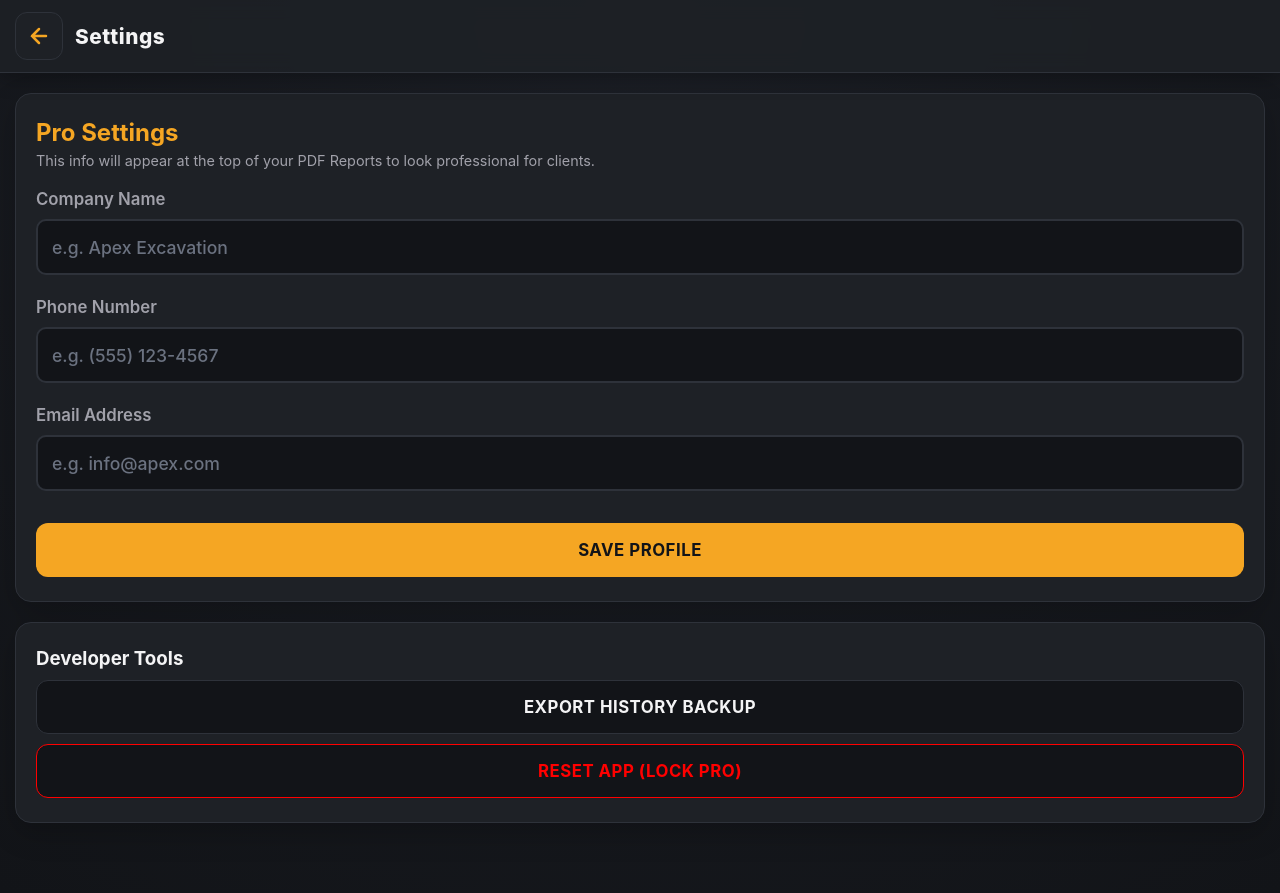
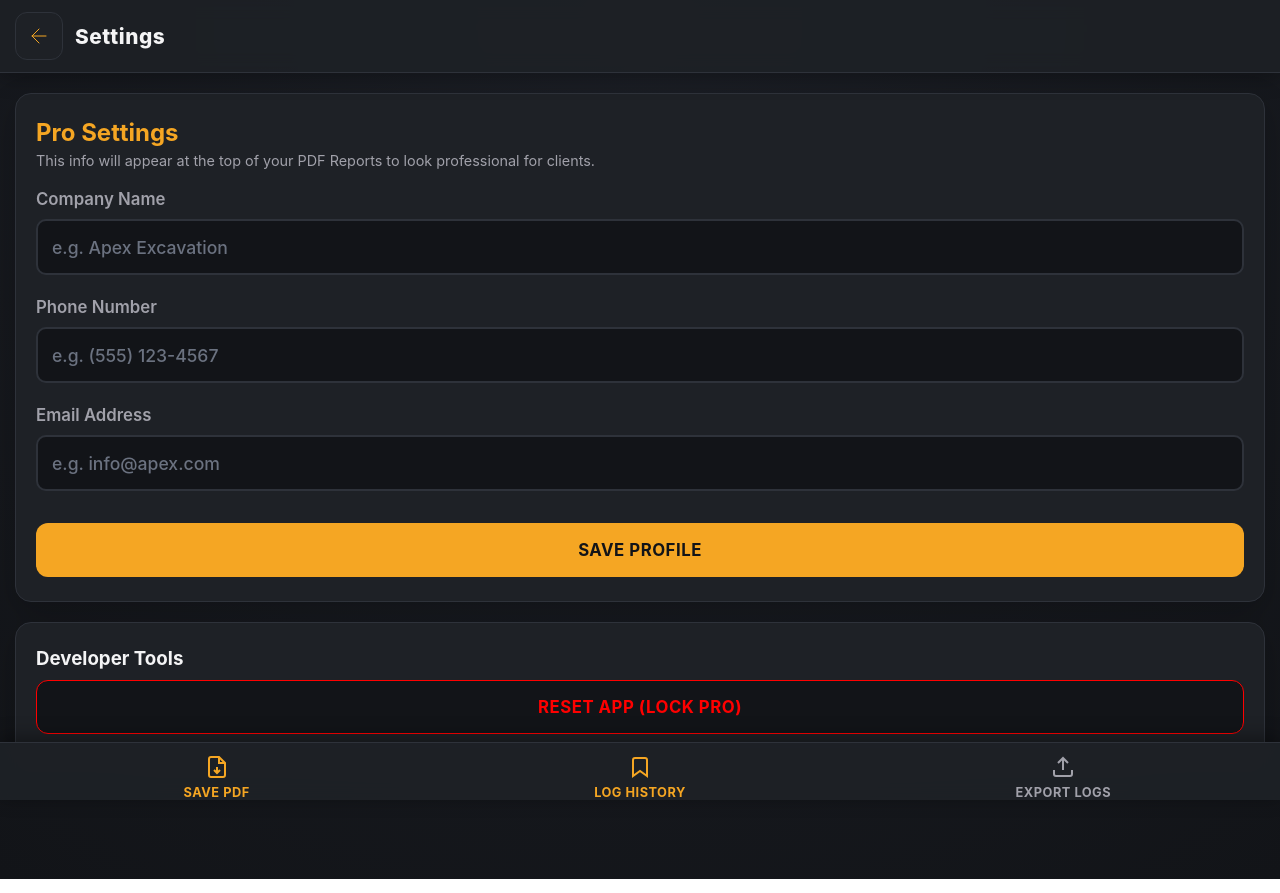
Before and after one commit to xplorenow25-dotcom/DirtMath, a plain HTML site: page index.html in a window 1280 px wide. Both pictures are taken after a click on the button 1241 px from the left and 37 px from the top of the page. Drawn offline with nearby package versions, Linux system fonts and the light colour scheme.

Commit message:
Update index.html

```diff
--- a/index.html
+++ b/index.html
@@ -26,7 +26,9 @@
 
         body {
             background: radial-gradient(circle at top center, #1c1f26, var(--bg-dark));
-            color: var(--text-main); padding-bottom: 50px; min-height: 100vh;
+            color: var(--text-main);
+            padding-bottom: 100px; /* Extra padding so content isn't hidden behind bottom nav */
+            min-height: 100vh;
         }
 
         /* --- ANIMATIONS --- */
@@ -87,12 +89,6 @@
         input:focus, select:focus { outline: none; border-color: var(--brand-gold); box-shadow: 0 0 0 3px var(--brand-gold-glow); }
         input::placeholder { color: #6B7280; font-weight: 500; font-size: 1.1rem; }
 
-        /* --- BUTTONS --- */
-        .actions { display: flex; gap: 12px; margin-top: 25px; }
-        .btn-action { flex: 1; background: var(--bg-dark); color: var(--text-main); border: 1px solid var(--border-slate); border-radius: 12px; font-size: 1.05rem; font-weight: 700; text-transform: uppercase; letter-spacing: 0.5px; min-height: 54px; cursor: pointer; transition: all 0.2s ease; }
-        .btn-action:active { transform: translateY(2px) scale(0.97); }
-        .btn-action.primary { background: var(--brand-gold); color: var(--bg-dark); border: none; }
-
         /* --- HISTORY TAPE --- */
         .history-tape { margin-top: 35px; background: var(--card-slate); padding: 20px; border-radius: 16px; border: 1px solid var(--border-slate); }
         .history-header { border-bottom: 1px solid var(--border-slate); padding-bottom: 10px; margin-bottom: 15px; display:flex; justify-content: space-between; align-items:center;}
@@ -103,6 +99,25 @@
         .history-subtitle { color: var(--brand-gold); font-size: 0.85rem; font-weight: 700; text-transform: uppercase; margin-bottom: 5px; }
         .history-res { font-size: 1.2rem; font-weight: 600; color: var(--success-green); margin: 4px 0; }
 
+        /* --- BOTTOM NAVBAR --- */
+        .bottom-nav {
+            position: fixed; bottom: 0; left: 0; width: 100%;
+            background: rgba(30, 33, 38, 0.95); backdrop-filter: blur(10px); -webkit-backdrop-filter: blur(10px);
+            border-top: 1px solid var(--border-slate);
+            display: flex; justify-content: space-around; align-items: center;
+            padding: 12px 5px; padding-bottom: env(safe-area-inset-bottom, 12px);
+            z-index: 1000; box-shadow: 0 -4px 20px rgba(0,0,0,0.4);
+        }
+        .nav-btn {
+            background: transparent; border: none; color: var(--text-muted);
+            display: flex; flex-direction: column; align-items: center; gap: 6px;
+            font-size: 0.8rem; font-weight: 700; cursor: pointer; transition: all 0.2s ease;
+            flex: 1; text-transform: uppercase; letter-spacing: 0.5px;
+        }
+        .nav-btn.primary { color: var(--brand-gold); }
+        .nav-btn svg { width: 24px; height: 24px; stroke: currentColor; stroke-width: 2; }
+        .nav-btn:active { transform: scale(0.92); }
+
         /* --- MODALS --- */
         .modal-overlay { display: none; position: fixed; top: 0; left: 0; width: 100%; height: 100%; background: rgba(0,0,0,0.8); z-index: 999; align-items: center; justify-content: center; backdrop-filter: blur(5px); animation: fadeIn 0.2s ease; }
         .modal-box { background: var(--card-slate); padding: 25px; border-radius: 16px; width: 90%; max-width: 400px; border: 1px solid var(--border-slate); box-shadow: 0 10px 40px rgba(0,0,0,0.5); }
@@ -110,6 +125,9 @@
         .modal-box p { color: var(--text-muted); font-size: 0.95rem; margin-bottom: 15px; line-height:1.4; }
 
         .usage-tracker { font-size:0.85rem; color:var(--text-muted); text-align:center; margin-top:10px; }
+        .btn-action { flex: 1; background: var(--bg-dark); color: var(--text-main); border: 1px solid var(--border-slate); border-radius: 12px; font-size: 1.05rem; font-weight: 700; text-transform: uppercase; letter-spacing: 0.5px; min-height: 54px; cursor: pointer; transition: all 0.2s ease; }
+        .btn-action:active { transform: translateY(2px) scale(0.97); }
+        .btn-action.primary { background: var(--brand-gold); color: var(--bg-dark); border: none; }
     </style>
 </head>
 <body>
@@ -117,12 +135,12 @@
     <!-- TOP BAR -->
     <header class="top-bar">
         <div class="header-left">
-            <button class="btn-icon" id="btn-back" onclick="goHome()" style="display:none;"><svg width="24" height="24" viewBox="0 0 24 24" fill="none" stroke="currentColor" stroke-width="2.5" stroke-linecap="round"><path d="M19 12H5M12 19l-7-7 7-7"/></svg></button>
+            <button class="btn-icon" id="btn-back" onclick="goHome()" style="display:none;"><svg width="24" height="24" viewBox="0 0 24 24" fill="none" stroke="currentColor" stroke-linecap="round"><path d="M19 12H5M12 19l-7-7 7-7"/></svg></button>
             <h1 id="app-title">Dirt<span>Math</span><span class="pro-badge" id="pro-badge">PRO</span></h1>
         </div>
         <div class="header-left">
             <div class="unit-toggle" id="unit-toggle-box"><button id="btn-metric" onclick="switchUnit('metric')">Metric</button><button id="btn-imperial" class="active" onclick="switchUnit('imperial')">Imperial</button></div>
-            <button class="btn-icon" id="btn-settings" onclick="openSettings()"><svg width="20" height="20" viewBox="0 0 24 24" fill="none" stroke="currentColor" stroke-width="2"><circle cx="12" cy="12" r="3"></circle><path d="M19.4 15a1.65 1.65 0 0 0 .33 1.82l.06.06a2 2 0 0 1 0 2.83 2 2 0 0 1-2.83 0l-.06-.06a1.65 1.65 0 0 0-1.82-.33 1.65 1.65 0 0 0-1 1.51V21a2 2 0 0 1-2 2 2 2 0 0 1-2-2v-.09A1.65 1.65 0 0 0 9 19.4a1.65 1.65 0 0 0-1.82.33l-.06.06a2 2 0 0 1-2.83 0 2 2 0 0 1 0-2.83l.06-.06a1.65 1.65 0 0 0 .33-1.82 1.65 1.65 0 0 0-1.51-1H3a2 2 0 0 1-2-2 2 2 0 0 1 2-2h.09A1.65 1.65 0 0 0 4.6 9a1.65 1.65 0 0 0-.33-1.82l-.06-.06a2 2 0 0 1 0-2.83 2 2 0 0 1 2.83 0l.06.06a1.65 1.65 0 0 0 1.82.33H9a1.65 1.65 0 0 0 1-1.51V3a2 2 0 0 1 2-2 2 2 0 0 1 2 2v.09a1.65 1.65 0 0 0 1 1.51 1.65 1.65 0 0 0 1.82-.33l.06-.06a2 2 0 0 1 2.83 0 2 2 0 0 1 0 2.83l-.06.06a1.65 1.65 0 0 0-.33 1.82V9a1.65 1.65 0 0 0 1.51 1H21a2 2 0 0 1 2 2 2 2 0 0 1-2 2h-.09a1.65 1.65 0 0 0-1.51 1z"></path></svg></button>
+            <button class="btn-icon" id="btn-settings" onclick="openSettings()"><svg width="20" height="20" viewBox="0 0 24 24" fill="none" stroke="currentColor"><circle cx="12" cy="12" r="3"></circle><path d="M19.4 15a1.65 1.65 0 0 0 .33 1.82l.06.06a2 2 0 0 1 0 2.83 2 2 0 0 1-2.83 0l-.06-.06a1.65 1.65 0 0 0-1.82-.33 1.65 1.65 0 0 0-1 1.51V21a2 2 0 0 1-2 2 2 2 0 0 1-2-2v-.09A1.65 1.65 0 0 0 9 19.4a1.65 1.65 0 0 0-1.82.33l-.06.06a2 2 0 0 1-2.83 0 2 2 0 0 1 0-2.83l.06-.06a1.65 1.65 0 0 0 .33-1.82 1.65 1.65 0 0 0-1.51-1H3a2 2 0 0 1-2-2 2 2 0 0 1 2-2h.09A1.65 1.65 0 0 0 4.6 9a1.65 1.65 0 0 0-.33-1.82l-.06-.06a2 2 0 0 1 0-2.83 2 2 0 0 1 2.83 0l.06.06a1.65 1.65 0 0 0 1.82.33H9a1.65 1.65 0 0 0 1-1.51V3a2 2 0 0 1 2-2 2 2 0 0 1 2 2v.09a1.65 1.65 0 0 0 1 1.51 1.65 1.65 0 0 0 1.82-.33l.06-.06a2 2 0 0 1 2.83 0 2 2 0 0 1 0 2.83l-.06.06a1.65 1.65 0 0 0-.33 1.82V9a1.65 1.65 0 0 0 1.51 1H21a2 2 0 0 1 2 2 2 2 0 0 1-2 2h-.09a1.65 1.65 0 0 0-1.51 1z"></path></svg></button>
         </div>
     </header>
 
@@ -194,7 +212,6 @@
         </div>
         <div class="calc-form active" style="display:block; margin-top:20px;">
             <h3 style="color:var(--text-main); margin-bottom:10px;">Developer Tools</h3>
-            <button class="btn-action" onclick="exportBackup()" style="width:100%; margin-bottom:10px;">Export History Backup</button>
             <button class="btn-action" onclick="resetApp()" style="width:100%; border-color:red; color:red;">Reset App (Lock Pro)</button>
         </div>
     </div>
@@ -216,11 +233,6 @@
         <div id="form-weight" class="calc-form"><div class="input-group"><label>Total Volume <span class="unit-label lbl-vol"></span></label><input type="number" id="wt-v" placeholder="e.g. 10"></div><div class="input-group"><label>Material Type</label><select id="wt-mat"><option value="1600">Dry Sand</option><option value="2000">Wet Sand / Gravel</option><option value="1200">Loose Topsoil</option><option value="2400">Solid Concrete</option></select></div></div>
         <div id="form-swell" class="calc-form"><div class="input-group"><label>Bank/Dug Volume <span class="unit-label lbl-vol"></span></label><input type="number" id="sw-v" placeholder="e.g. 100"></div><div class="input-group"><label>Soil Type (Swell %)</label><select id="sw-pct"><option value="0.12">Sand / Gravel (12%)</option><option value="0.25" selected>Standard Earth (25%)</option><option value="0.40">Hard Clay (40%)</option><option value="0.60">Blasted Rock (60%)</option></select></div></div>
 
-        <!-- ACTIONS -->
-        <div class="actions">
-            <button class="btn-action primary" onclick="triggerAction('pdf')">Share PDF</button>
-            <button class="btn-action" onclick="triggerAction('log')">Log Result</button>
-        </div>
         <!-- USAGE TRACKERS -->
         <div id="usage-display" class="usage-tracker"></div>
 
@@ -230,13 +242,29 @@
         </div>
     </div>
 
+    <!-- BOTTOM NAVBAR -->
+    <nav class="bottom-nav">
+        <button class="nav-btn primary" onclick="handleNavAction('pdf')">
+            <svg viewBox="0 0 24 24"><path fill="none" d="M14 2H6a2 2 0 0 0-2 2v16a2 2 0 0 0 2 2h12a2 2 0 0 0 2-2V8z"></path><polyline fill="none" points="14 2 14 8 20 8"></polyline><line fill="none" x1="12" y1="18" x2="12" y2="12"></line><polyline fill="none" points="9 15 12 18 15 15"></polyline></svg>
+            Save PDF
+        </button>
+        <button class="nav-btn primary" onclick="handleNavAction('log')">
+            <svg viewBox="0 0 24 24"><path fill="none" d="M19 21l-7-5-7 5V5a2 2 0 0 1 2-2h10a2 2 0 0 1 2 2z"></path></svg>
+            Log History
+        </button>
+        <button class="nav-btn" onclick="exportBackup()">
+            <svg viewBox="0 0 24 24"><path fill="none" d="M21 15v4a2 2 0 0 1-2 2H5a2 2 0 0 1-2-2v-4"></path><polyline fill="none" points="17 8 12 3 7 8"></polyline><line fill="none" x1="12" y1="3" x2="12" y2="15"></line></svg>
+            Export Logs
+        </button>
+    </nav>
+
     <script>
         // --- PAYWALL & USAGE ENGINE ---
         let isProUser = localStorage.getItem('dm_is_pro') === 'true';
         const FREE_LIMIT = 5;
 
         function checkMonthlyUsage() {
-            const currentMonth = new Date().toISOString().slice(0, 7); // e.g. "2023-10"
+            const currentMonth = new Date().toISOString().slice(0, 7);
             if (localStorage.getItem('dm_usage_month') !== currentMonth) {
                 localStorage.setItem('dm_usage_month', currentMonth);
                 localStorage.setItem('dm_pdf_count', '0');
@@ -272,15 +300,10 @@
         }
         function closePaywall() { document.getElementById('paywall-modal').style.display = 'none'; }
 
-        // This is your simulated Stripe/Apple purchase button
         function testUnlockPro() {
-            localStorage.setItem('dm_is_pro', 'true');
-            isProUser = true;
-            closePaywall();
-            updateUIForPro();
-            alert("App Unlocked! Thank you for purchasing DirtMath Pro.");
+            localStorage.setItem('dm_is_pro', 'true'); isProUser = true; closePaywall(); updateUIForPro(); alert("App Unlocked! Thank you for purchasing DirtMath Pro.");
         }
-        function resetApp() { localStorage.setItem('dm_is_pro', 'false'); isProUser=false; updateUIForPro(); goHome(); alert("App reset to Free mode for testing.");}
+        function resetApp() { localStorage.setItem('dm_is_pro', 'false'); isProUser=false; updateUIForPro(); goHome(); alert("App reset to Free mode.");}
 
 
         // --- STATE & NAVIGATION ---
@@ -302,7 +325,7 @@
         function hideAllViews() { viewHome.classList.remove('active'); viewCalc.classList.remove('active'); viewSettings.classList.remove('active'); }
 
         function openSettings() {
-            hideAllViews(); viewSettings.classList.add('active'); btnBack.style.display = 'flex'; btnSettings.style.display = 'none'; unitToggleBox.style.display = 'none'; appTitle.innerHTML = 'Settings';
+            hideAllViews(); activeCalcId = ''; viewSettings.classList.add('active'); btnBack.style.display = 'flex'; btnSettings.style.display = 'none'; unitToggleBox.style.display = 'none'; appTitle.innerHTML = 'Settings';
         }
 
         function openCalc(calcId, calcName) {
@@ -321,7 +344,7 @@
         }
 
         function goHome() {
-            hideAllViews(); viewHome.classList.add('active');
+            hideAllViews(); activeCalcId = ''; viewHome.classList.add('active');
             btnBack.style.display = 'none'; btnSettings.style.display = 'flex'; unitToggleBox.style.display = 'flex'; appTitle.innerHTML = 'Dirt<span>Math</span>';
         }
 
@@ -361,8 +384,15 @@
             primaryResult.innerHTML = res1; secondaryResult.innerText = res2;
         }
 
-        // --- ACTION MODALS & USAGE CHECKS ---
-        function triggerAction(action) {
+        // --- ACTION MODALS & USAGE CHECKS FROM BOTTOM NAV ---
+        function handleNavAction(action) {
+            // Check if they are actually in a calculator before saving/printing
+            if (!activeCalcId && (action === 'pdf' || action === 'log')) {
+                alert("Please open a calculator to generate a report or log.");
+                return;
+            }
+
+            if (action === 'pdf' || action === 'log') {
                 if(primaryResult.innerText === "0.00" || primaryResult.innerText.includes("NaN")) { alert("Please enter values first."); return; }
 
                 if (!isProUser) {
@@ -370,10 +400,10 @@
                         showPaywall(`You have reached your limit of 5 free ${action === 'pdf' ? 'PDFs' : 'Logs'} for this month.`); return;
                     }
                 }
-
                 pendingAction = action;
                 document.getElementById('project-modal').style.display = 'flex';
                 document.getElementById('modal-proj-name').focus();
+            }
         }
 
         function closeModal() { document.getElementById('project-modal').style.display = 'none'; document.getElementById('modal-proj-name').value = ''; }
@@ -401,9 +431,9 @@
         }
 
         function exportBackup() {
-            const history = localStorage.getItem('tc_history'); if(!history) { alert("No history to backup."); return; }
+            const history = localStorage.getItem('tc_history'); if(!history) { alert("No history to export."); return; }
             const blob = new Blob([history], { type: "application/json" }); const url = URL.createObjectURL(blob);
-            const a = document.createElement('a'); a.href = url; a.download = "DirtMath_Backup.json"; a.click();
+            const a = document.createElement('a'); a.href = url; a.download = "DirtMath_Logs.json"; a.click();
         }
 
         // --- PDF GENERATOR ---
```
Lines whose indentation alone changed are shown as unchanged.
